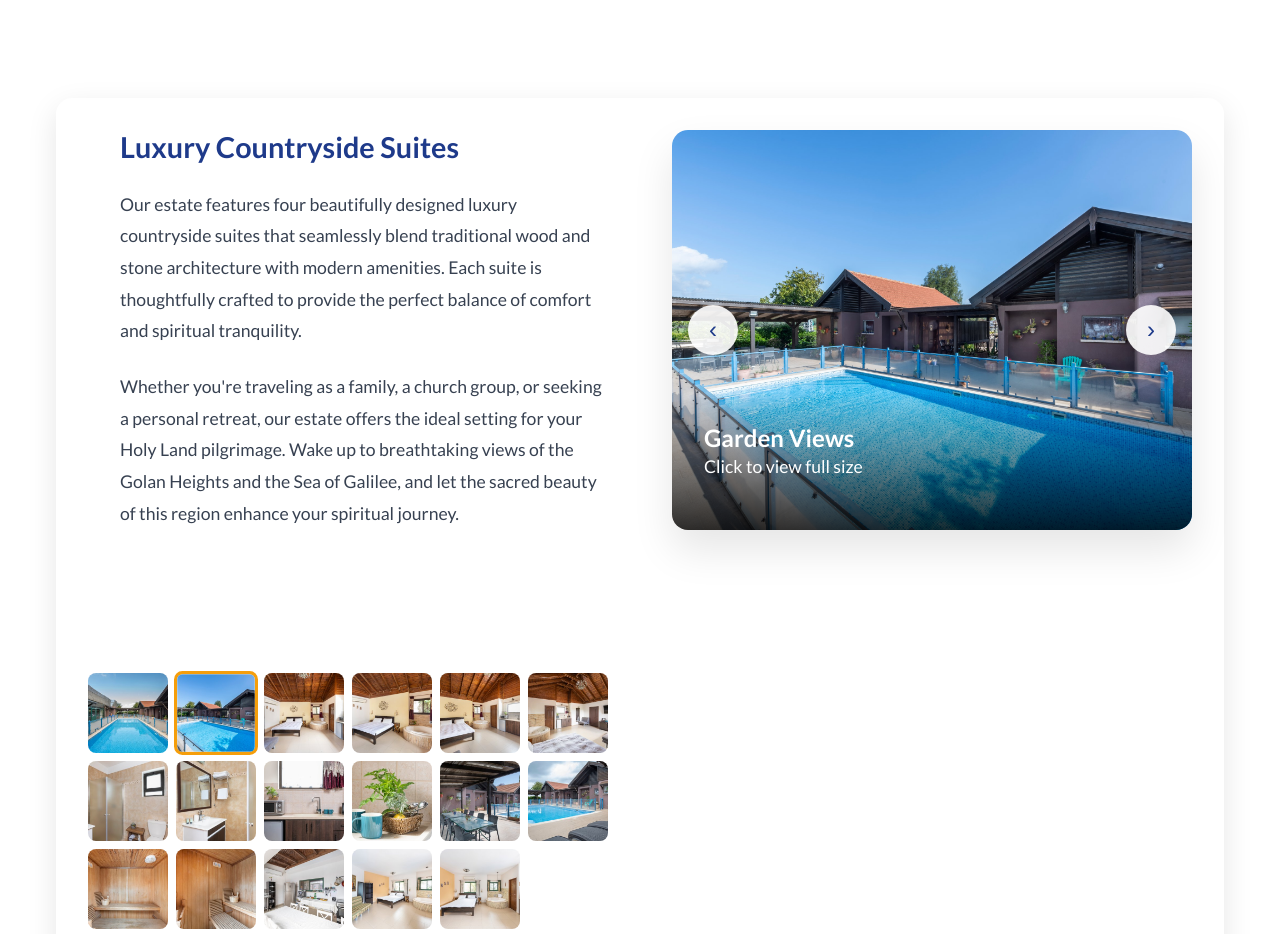
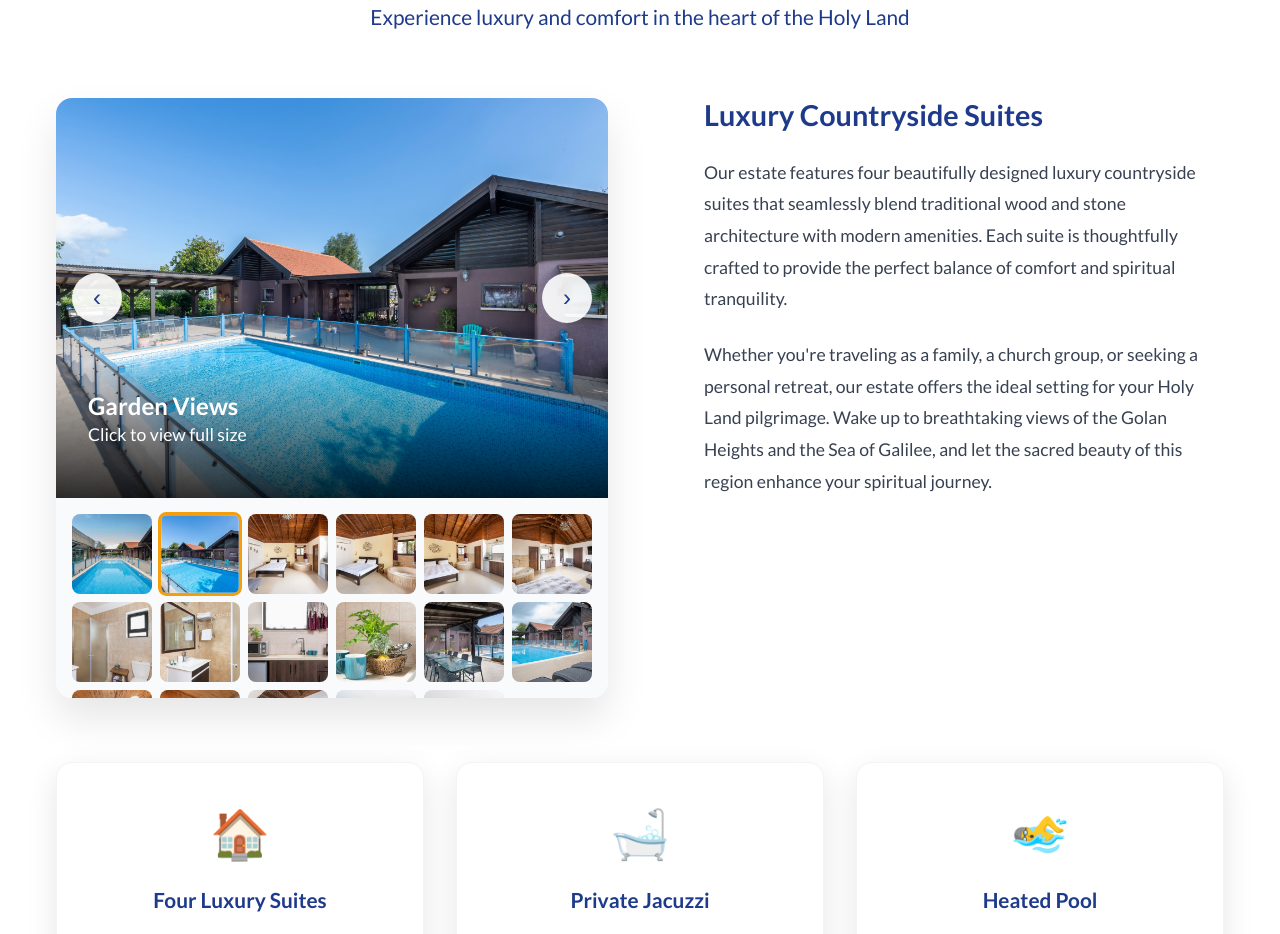
Before and after one commit to DanM1980/terebinth-estate, a React (Create React App) app: page / in a window 1280 px wide. Shown: the part 1900-2834 px from the top of the page. Built offline with nearby package versions, Linux system fonts and the light colour scheme.

Commit message:
Fix text visibility and layout improvements - GuestExperience 2 columns, Testimonials blue text

```diff
--- a/src/components/AboutEstate/AboutEstate.css
+++ b/src/components/AboutEstate/AboutEstate.css
@@ -39,10 +39,6 @@
   gap: 4rem;
   align-items: start;
   margin-bottom: 4rem;
-  background: var(--white);
-  border-radius: 1rem;
-  box-shadow: 0 10px 30px rgba(0, 0, 0, 0.1);
-  padding: 2rem;
 }
 
 .estate-gallery {
@@ -129,18 +125,14 @@
   overflow-y: auto;
 }
 
-.gallery-thumbnails-fullwidth {
-  margin-top: 2rem;
-  margin-bottom: 0;
-}
-
-.gallery-thumbnails-fullwidth .gallery-thumbnails {
-  max-height: none;
-  overflow-y: visible;
-  background: transparent;
-  border-radius: 0;
-  box-shadow: none;
-  padding: 1.5rem 0 0 0;
+.gallery-thumbnails {
+  display: grid;
+  grid-template-columns: repeat(auto-fit, minmax(80px, 1fr));
+  gap: 0.5rem;
+  padding: 1rem;
+  background: var(--gray-50);
+  max-height: 200px;
+  overflow-y: auto;
 }
 
 .thumbnail {
@@ -265,11 +257,6 @@
     max-height: 150px;
   }
 
-  .gallery-thumbnails-fullwidth .gallery-thumbnails {
-    grid-template-columns: repeat(auto-fit, minmax(70px, 1fr));
-    padding: 1rem;
-  }
-
   .amenities-grid {
     grid-template-columns: 1fr;
     gap: 1.5rem;
@@ -308,12 +295,6 @@
     gap: 0.3rem;
     padding: 0.5rem;
     max-height: 120px;
-  }
-
-  .gallery-thumbnails-fullwidth .gallery-thumbnails {
-    grid-template-columns: repeat(auto-fit, minmax(60px, 1fr));
-    gap: 0.5rem;
-    padding: 1rem;
   }
 
   .description-content h3 {
--- a/src/components/AboutEstate/AboutEstate.tsx
+++ b/src/components/AboutEstate/AboutEstate.tsx
@@ -184,24 +184,6 @@ const AboutEstate = () => {
         </div>
 
         <div className="estate-content">
-          <div className="estate-description">
-            <div className={`description-content ${isVisible ? 'fade-in visible' : 'fade-in'}`}>
-              <h3>Luxury Countryside Suites</h3>
-              <p>
-                Our estate features four beautifully designed luxury countryside suites that
-                seamlessly blend traditional wood and stone architecture with modern amenities.
-                Each suite is thoughtfully crafted to provide the perfect balance of comfort
-                and spiritual tranquility.
-              </p>
-              <p>
-                Whether you're traveling as a family, a church group, or seeking a personal
-                retreat, our estate offers the ideal setting for your Holy Land pilgrimage.
-                Wake up to breathtaking views of the Golan Heights and the Sea of Galilee,
-                and let the sacred beauty of this region enhance your spiritual journey.
-              </p>
-            </div>
-          </div>
-
           <div className="estate-gallery">
             <div className={`gallery-container ${isVisible ? 'fade-in visible' : 'fade-in'}`}>
               <div className="gallery-main">
@@ -223,10 +205,8 @@ const AboutEstate = () => {
                   ›
                 </button>
               </div>
-            </div>
-          </div>
-          <div className="gallery-thumbnails-fullwidth">
-            <div className={`gallery-thumbnails ${isVisible ? 'fade-in visible' : 'fade-in'}`}>
+
+              <div className="gallery-thumbnails">
                 {estateImages.map((image, index) => (
                   <button
                     key={index}
@@ -240,6 +220,25 @@ const AboutEstate = () => {
                     />
                   </button>
                 ))}
+              </div>
+            </div>
+          </div>
+
+          <div className="estate-description">
+            <div className={`description-content ${isVisible ? 'fade-in visible' : 'fade-in'}`}>
+              <h3>Luxury Countryside Suites</h3>
+              <p>
+                Our estate features four beautifully designed luxury countryside suites that
+                seamlessly blend traditional wood and stone architecture with modern amenities.
+                Each suite is thoughtfully crafted to provide the perfect balance of comfort
+                and spiritual tranquility.
+              </p>
+              <p>
+                Whether you're traveling as a family, a church group, or seeking a personal
+                retreat, our estate offers the ideal setting for your Holy Land pilgrimage.
+                Wake up to breathtaking views of the Golan Heights and the Sea of Galilee,
+                and let the sacred beauty of this region enhance your spiritual journey.
+              </p>
             </div>
           </div>
         </div>
--- a/src/components/GuestExperience/GuestExperience.css
+++ b/src/components/GuestExperience/GuestExperience.css
@@ -54,7 +54,7 @@
 
 .experiences-grid {
   display: grid;
-  grid-template-columns: repeat(auto-fit, minmax(300px, 1fr));
+  grid-template-columns: repeat(2, 1fr);
   gap: 2rem;
   margin-bottom: 4rem;
 }
--- a/src/components/Testimonials/Testimonials.css
+++ b/src/components/Testimonials/Testimonials.css
@@ -8,7 +8,7 @@
 }
 
 .section-title {
-  color: var(--primary-blue);
+  color: #1e3a8a !important;
   margin-bottom: 1rem;
   position: relative;
   display: inline-block;
@@ -28,7 +28,7 @@
 
 .section-subtitle {
   font-size: 1.3rem;
-  color: var(--gray-600);
+  color: #1e3a8a !important;
   max-width: 600px;
   margin: 0 auto;
 }
```
Lines whose indentation alone changed are shown as unchanged.
